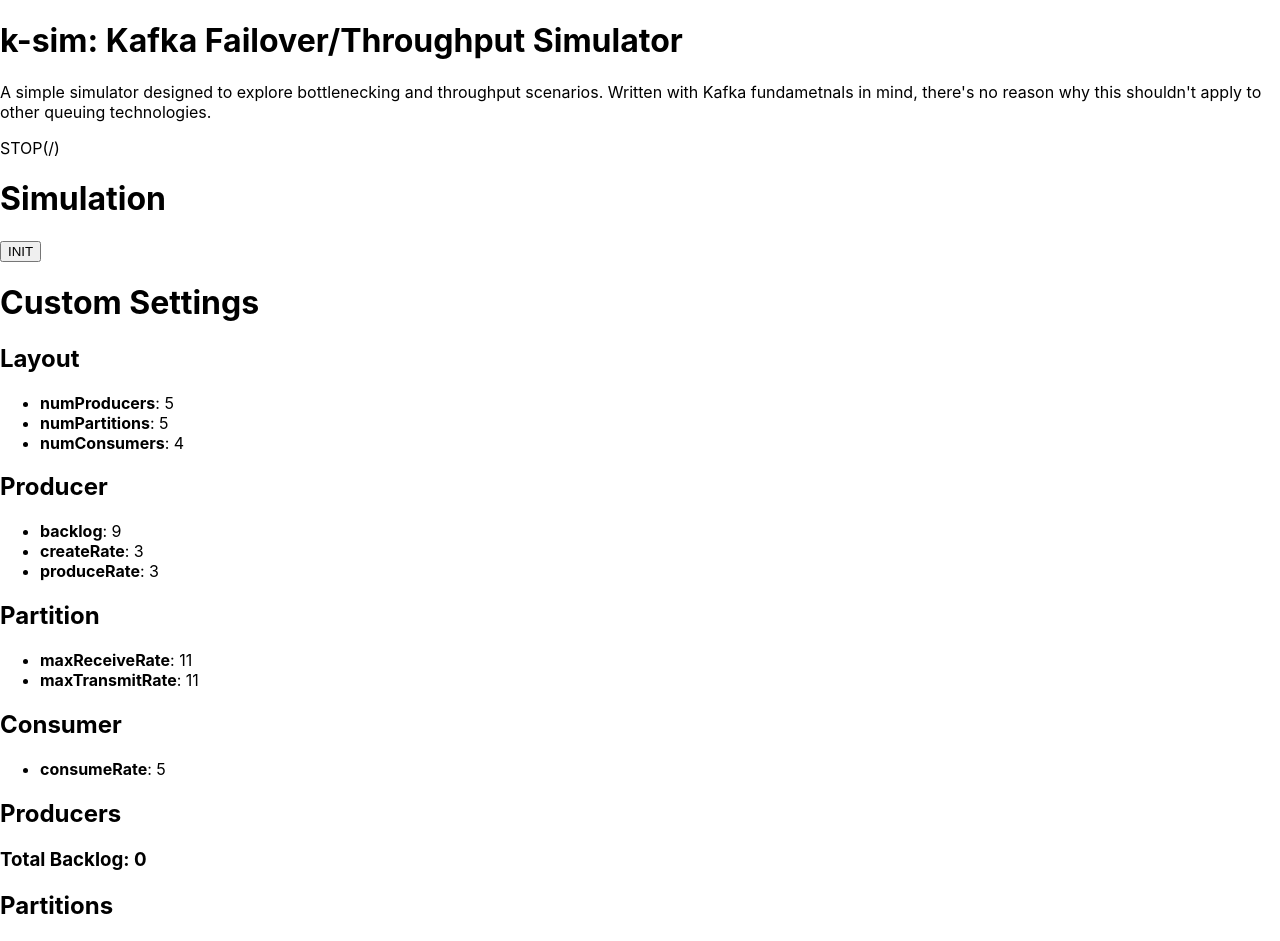
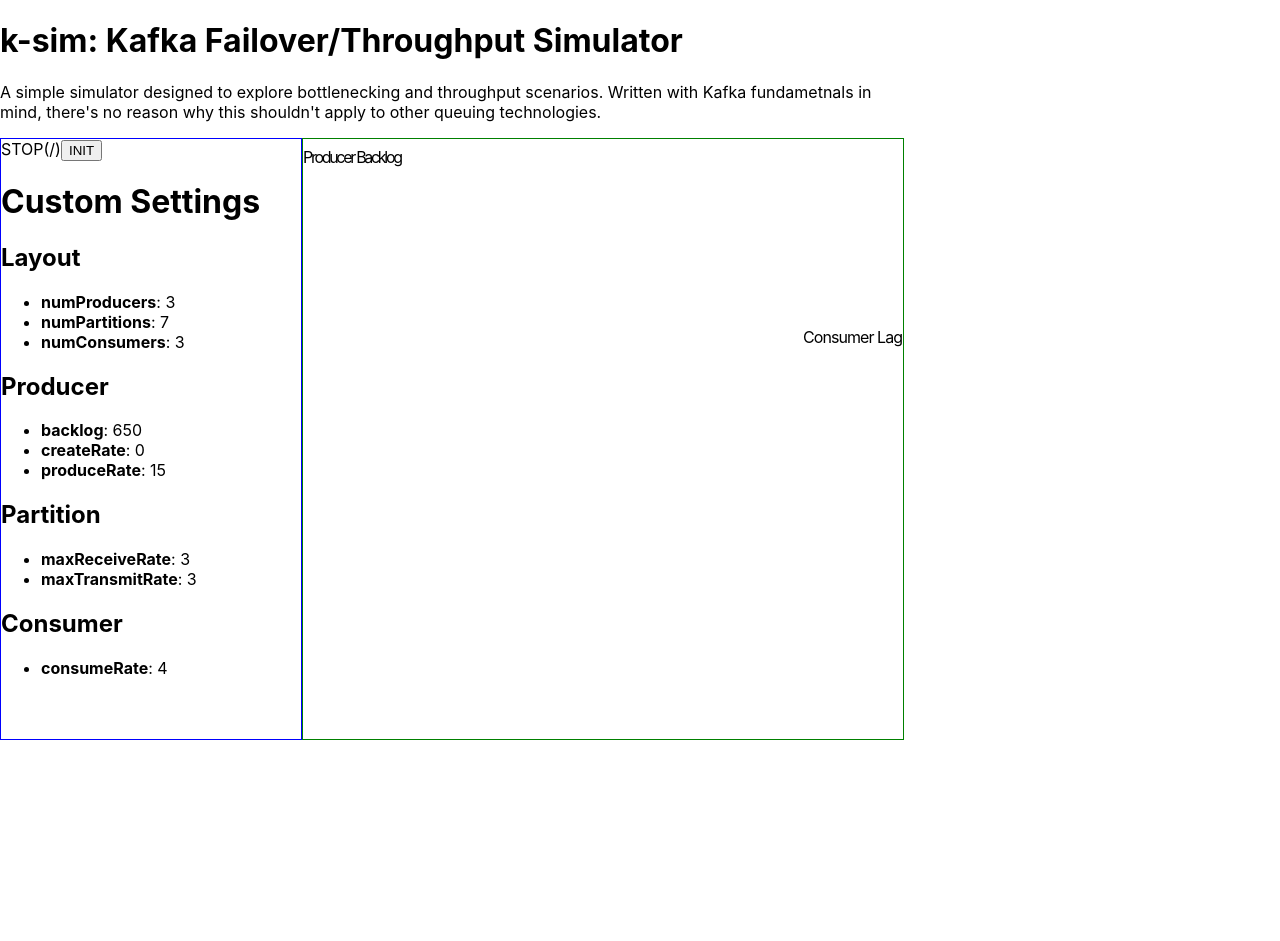
Before and after one commit to target/k-sim, a React (Create React App) app in the folder client/: page / in a window 1280 px wide. Shown: the top 941 px of the page. After the commit the page ends 800 px from the top, so only its background shows below. Built offline with nearby package versions, Linux system fonts and the light colour scheme.

Commit message:
WIP: Basic graphical layout (#6)
* Red dots!

* partway there

* in progress

* Basic consumer lag appears to work

* Finalized svg treatment and basic layout

* Finally clean up that cache

* Finalized that math random thing

Co-authored-by: Rob.Leach <rob.leach@target.com>

```diff
--- a/client/src/App.css
+++ b/client/src/App.css
@@ -1,5 +1,7 @@
 .App {
-  text-align: center;
+  /* text-align: center; */
+  /* FIXME: */
+  width: 905px; /* 900px + border size? */
 }
 
 .App-logo {
--- a/client/src/App.js
+++ b/client/src/App.js
@@ -1,22 +1,24 @@
 import React, { Component } from 'react';
 import Simulator from './Simulator.js';
 
-
+import './App.css'
 class App extends Component {
 	constructor(props) {
 	  super(props)
 		this.state = {
 			settings: {
-				producer: { backlog: 9, createRate: 3, produceRate: 3 },
-				partition: { maxReceiveRate: 11, maxTransmitRate: 11 },
-				consumer: { consumeRate: 5 },
+				producer: { backlog: 650, createRate: 0, produceRate: 15 },
+				partition: { maxReceiveRate: 3, maxTransmitRate: 3 },
+				consumer: { consumeRate: 4 },
 				partitionBalanceStrategy: 'round-robin',
 				showSettings: true,
 				layout: {
-					numProducers: 5,
-					numPartitions: 5,
-					numConsumers: 4
-				}
+					numProducers: 3,
+					numPartitions: 7,
+					numConsumers: 3
+				},
+				maxTicks: 200,
+				tickMs: 66
 			},
 		}
 	}
@@ -33,9 +35,6 @@
 		    <h1>k-sim: Kafka Failover/Throughput Simulator</h1>
 			<p>A simple simulator designed to explore bottlenecking and throughput scenarios.  Written with Kafka fundametnals in mind, there's no reason why this shouldn't apply to other queuing technologies.</p>
 			<Simulator {...{
-				// numProducers: this.state.layout.numProducers,
-				// numPartitions: this.state.layout.numPartitions,
-				// numConsumers: this.state.layout.numConsumers,
 				settings: this.state.settings
 			}} />
 		</div>
--- a/client/src/Partition.js
+++ b/client/src/Partition.js
@@ -7,8 +7,26 @@
 	}
 
 	render() {
+		const labelY = 0 /*- this.props.aR.y */ + this.props.aR.y //Align to the bottom of the rectangle.
+		//
+		// const labelLength = this.props.aR.width * 7 / 8 //Math.max(this.props.aR.height / 2, 50)
+		// textLength={labelLength}
 		return(
-			<div>Partition (maxOffset: {this.props.maxOffset})</div>
+			<React.Fragment>
+				<rect
+					x={this.props.aR.x}
+					y={this.props.aR.y}
+					width={this.props.aR.width}
+					height={this.props.aR.height}
+					fill='steelblue'
+					stroke='black'
+				/>
+				<text
+					textAnchor="end"
+					transform={`translate(${this.props.aR.x + this.props.aR.width *2 /3 } , ${labelY - 2 }) rotate(65)`} >
+					{this.props.a.maxOffset}  (p{this.props.a.partitionId})
+				</text>
+			</React.Fragment>
 		);
 	}
 }
--- a/client/src/Producer.js
+++ b/client/src/Producer.js
@@ -1,21 +1,75 @@
 import React from 'react';
 
+class ProducerBacklogBubble extends React.Component {
+	constructor(props) {
+		super();
+		this.state = { };
+	}
+
+	render() {
+		//TODO:  **CSS STYLING!**
+		const badColor = 'red'
+		const defaultColor = 'lightgray'
+
+		const fillColor = ( (this.props.backlog > (this.props.produceRate * 2)) ? badColor : defaultColor )
+
+		const bubbleFactor = this.props.bubbleSize / 3.3 //At 1,000 records, we will be close to max bubble size and gently grow to bubble size at 2k
+		const r = Math.max(5, Math.log(this.props.backlog) * bubbleFactor)
+
+		//TODO: Make a shortener that does 12.1k vs 12100  (will matter more if we end up on big sizes)
+		const label = ( this.props.backlog > 12 ? `p${this.props.producerId}:${this.props.backlog}` : '-' )
+
+		return(
+			<React.Fragment>
+			<circle
+				cx={this.props.xPos}
+				cy={this.props.yPos}
+				fill={fillColor}
+				stroke="black"
+				r={r} />
+			<text
+				x={this.props.xPos}
+				y={this.props.yPos}
+				dominantBaseline="middle"
+				textAnchor="middle">
+				{label}
+			</text>
+			</React.Fragment>
+		)
+
+		//<div>---p({this.props.partitionId}) lag: {this.props.lag} current: {this.props.currentOffset}  </div>
+	}
+}
 class Producer extends React.Component {
 	constructor(props) {
 		super();
-		this.state = {
-			backlog: 0,
-			create_rate: 1,
-			produce_rate: 0
-		};
-
-    //this.handleClick = this.handleClick.bind(this)
+		this.state = { };
 	}
 
+	render() {
+		let pId = this.props.p.producerId
 
-	render() {
+		/*  TODO:  We need to update our simulation to showcase what is producing where
+		// Calculate per-partition produce data for fancyness
+		let totalProduce = 0
+		for (let myPartition of this.props.p.dstPartitions) {
+		}
+		*/
+
+		//backlog Component
+		let bubbleOffset = this.props.svgLayout.bubbleSize * (pId + .5) * 4
+		const bComp = <ProducerBacklogBubble
+			xPos={this.props.svgLayout.tr.x + this.props.svgLayout.w / 2}
+			yPos={this.props.svgLayout.tr.y + bubbleOffset}
+			bubbleSize={this.props.svgLayout.bubbleSize} //Its a lie, but it's close enough
+			producerId={pId}
+			backlog={this.props.p.backlog}
+		/>
+
 		return(
-			<div>Producer (backlog: {this.props.backlog}) </div>
+			<g class="g-producer" id={"producer-" + pId}>
+				{bComp}
+			</g>
 		);
 	}
 }
--- /dev/null
+++ b/client/src/Simulator.css
@@ -0,0 +1,18 @@
+.k-sim {
+    /* width: 800px; */
+    width: 100%;
+    /* border: 1px solid black; */
+    overflow: hidden;
+}
+.k-sim-control {
+    width: 300px;
+    height:600px;
+    float:left;
+    border: 1px solid blue;
+}
+.k-sim-svg {
+    width: 600px;
+    height: 600px;
+    border: 1px solid green;
+    float: left;
+}
--- a/client/src/Simulator.js
+++ b/client/src/Simulator.js
@@ -6,6 +6,8 @@
 import Partition from './Partition.js';
 import Consumer from './Consumer.js';
 import SimulatorSettings from './SimulatorSettings.js';
+
+import './Simulator.css'
 
 class Simulator extends React.Component {
 	constructor(props) {
@@ -126,11 +128,11 @@
 			// 1d: rollforward overflow
 			if (demand > n) {
 				//console.log("retry for ", p)
-				let numRetries = newPartitions.length / 3
+				let numRetries = 3 //newPartitions.length
 				let r = 1
 				while ( (r < numRetries) && (demand > 0) ) {
-					destPartitionId++
-					if(destPartitionId >= newPartitions.length) { destPartitionId = 0 }
+					destPartitionId += Math.floor(Math.random()*newPartitions.length) //+ p.producerId //"randomly" skip around
+					destPartitionId = destPartitionId % newPartitions.length
 					demand = demand - n
 					n = this.partitionAvailReceive(newPartitions[destPartitionId], demand)
 					if (n > 0) {
@@ -138,6 +140,7 @@
 						newPartitions[destPartitionId].receivedThisTick = newPartitions[destPartitionId].receivedThisTick + n
 						p.backlog = p.backlog - n
 					}
+					r++
 				}
 			}
 			p.lastDestPartition = destPartitionId
@@ -270,10 +273,10 @@
 
 		const finalState = {
 			tickNumber: 1,
-			maxTicks: 100,
+			maxTicks: (this.state.settings.maxTicks ? this.state.settings.maxTicks : 100),
 			running: false,
 			tickIntervalId: null,
-			tickMs: 150,
+			tickMs: Math.max(this.state.settings.tickMs, 50),
 			producers: initialProducers,
 			partitions: initialPartitions,
 			consumers: initialConsumers,
@@ -291,34 +294,82 @@
 	}
 
 	render() {
+		let svgDim = {
+			width: 600,
+			height: 600
+		}
+		let partitionSvgLayout = {
+			w: 400,
+			h: 500,
+			tr: {
+				x: 100, // (600 - 400) / 2
+				y: 100, // (600 - 500)
+			},
+			rectMargin: 20 //Only on the X-axis, they are full-heighted
+		}
+		let partitionRectangles = [] // Data describing the rectangle of the thing
+		let rectX = partitionSvgLayout.tr.x + (partitionSvgLayout.rectMargin / 2)
+
+		const aComps = [] // Actual DOM things
+
+		partitionSvgLayout.rectWidth = ( partitionSvgLayout.w -
+			this.state.partitions.length * partitionSvgLayout.rectMargin ) /
+			this.state.partitions.length
+
+		let totalOffsets = 0 //TODO: Move this into the simulator, make a TOPIC object to aggregate it
+		for (const a of this.state.partitions.values()) {
+			totalOffsets = totalOffsets + a.maxOffset
+			let aR = {
+				x: rectX,
+				y: 600 - Math.min(a.maxOffset, partitionSvgLayout.h),
+				width: partitionSvgLayout.rectWidth,
+				height: Math.min(a.maxOffset, partitionSvgLayout.h)
+			}
+			partitionRectangles.push(aR)
+
+			aComps.push(<Partition a={a} aR={aR} key={"Partition-"+a.partitionId}  />)
+
+			rectX += partitionSvgLayout.rectMargin + partitionSvgLayout.rectWidth
+		}
+
 		const pComps = []
 		let totalBacklog = 0
+		let producerSvgLayout = {
+			w: 100,
+			h: 400,
+			tr: {
+				x: 0, // Margin for label stuff should be zero?
+				y: 20,  //
+			},
+			bubbleSize: (400 / this.state.producers.length / 4) //margin is the same as bubble size
+		}
 		for (const p of this.state.producers.values()) {
 			totalBacklog = totalBacklog + p.backlog
-			pComps.push(<Producer backlog={p.backlog} key={"Producer-"+p.producerId}/>)
-		}
-
-		const aComps = []
-		let totalOffsets = 0
-		for (const a of this.state.partitions.values()) {
-			totalOffsets = totalOffsets + a.maxOffset
-			aComps.push(<Partition maxOffset={a.maxOffset} key={"Partition-"+a.partitionId}  />)
+			pComps.push(<Producer p={p} svgLayout={producerSvgLayout} key={"Producer-"+p.producerId}/>)
 		}
 
 		const cComps = []
 		let totalConsumed = 0
+		let consumerSvgLayout = {
+			w: 100,
+			h: 400,
+			tr: {
+				x: 500, // (100 + 400)
+				y: 200, // (600 / )
+			},
+			//bubbleMargin: bubbleSize,
+			bubbleSize: (400 / this.state.consumers.length / 4) //margin is the same as bubble size
+		}
 		for (const c of this.state.consumers.values()) {
 			totalConsumed = totalConsumed + c.totalOffsets
-			cComps.push(<Consumer partitions={this.state.partitions} c={c} key={"Consumer-"+c.consumerId}/>)
+			cComps.push(<Consumer numConsumers={this.state.consumers.length} svgLayout={consumerSvgLayout} partitions={this.state.partitions} partitionRectangles={partitionRectangles} c={c} key={"Consumer-"+c.consumerId}/>)
 		}
 
 		return(
-			<div className="k-sim">
-				<div className="ticker">
+			<div class="k-sim">
+				<div class="k-sim-control">
 					{this.state.running ? 'run' : 'STOP'}
 					({this.state.tickNumber}/{this.state.maxTicks})
-				</div>
-				<h1>Simulation</h1>
 					{ this.state.running &&
 						<button onClick = {() => this.stopSimulator()}>STOP</button>}
 					{ this.state.initialized &&
@@ -328,16 +379,28 @@
 						<button onClick = {() => this.initializeSimulator()}>INIT</button>}
 					{ this.props.settings.showSettings &&
 						<SimulatorSettings settings={this.props.settings}/>}
-
-				<h2>Producers</h2>
-				<h3>Total Backlog: {totalBacklog}</h3>
+				</div>
+				<svg class="k-sim-svg" width={svgDim.width} height={svgDim.width}>
+					<g class="layer-1-partitions">
+						{aComps}
+					</g>
+					<g class="layer-2-producers">
+						<text x={producerSvgLayout.tr.x} y={producerSvgLayout.tr.y}
+							dominantBaseline="middle" textAnchor="left"
+							textLength={producerSvgLayout.w}>
+						Producer Backlog
+						</text>
 						{pComps}
-				<h2>Partitions</h2>
-				<h3>Total Offsets: {totalOffsets}</h3>
-				{aComps}
-				<h2>Consumers</h2>
-				<h3>Total Consumed: {totalConsumed}</h3>
+					</g>
+					<g class="layer-3-consumer">
+						<text x={consumerSvgLayout.tr.x} y={consumerSvgLayout.tr.y}
+							dominantBaseline="middle" textAnchor="left"
+							textLength={consumerSvgLayout.w}>
+						Consumer Lag
+						</text>
 						{cComps}
+					</g>
+				</svg>
 			</div>
 		);
 	}
--- a/client/src/SimulatorSettings.js
+++ b/client/src/SimulatorSettings.js
@@ -23,7 +23,7 @@
 			<li><strong>{k}</strong>: {this.props.settings.consumer[k]}</li>
 		)
 		return(
-			<div className="simulator-settings">
+			<div className="k-sim-settings">
 				<h1>Custom Settings</h1>
 				<h2>Layout</h2>
 				<ul>{layoutPropList}</ul>
```
Also changed, not shown: client/src/Consumer.js (+68 -13 lines), 2 other files (tests, documents, lock files or other folders). Lines whose indentation alone changed are shown as unchanged.
